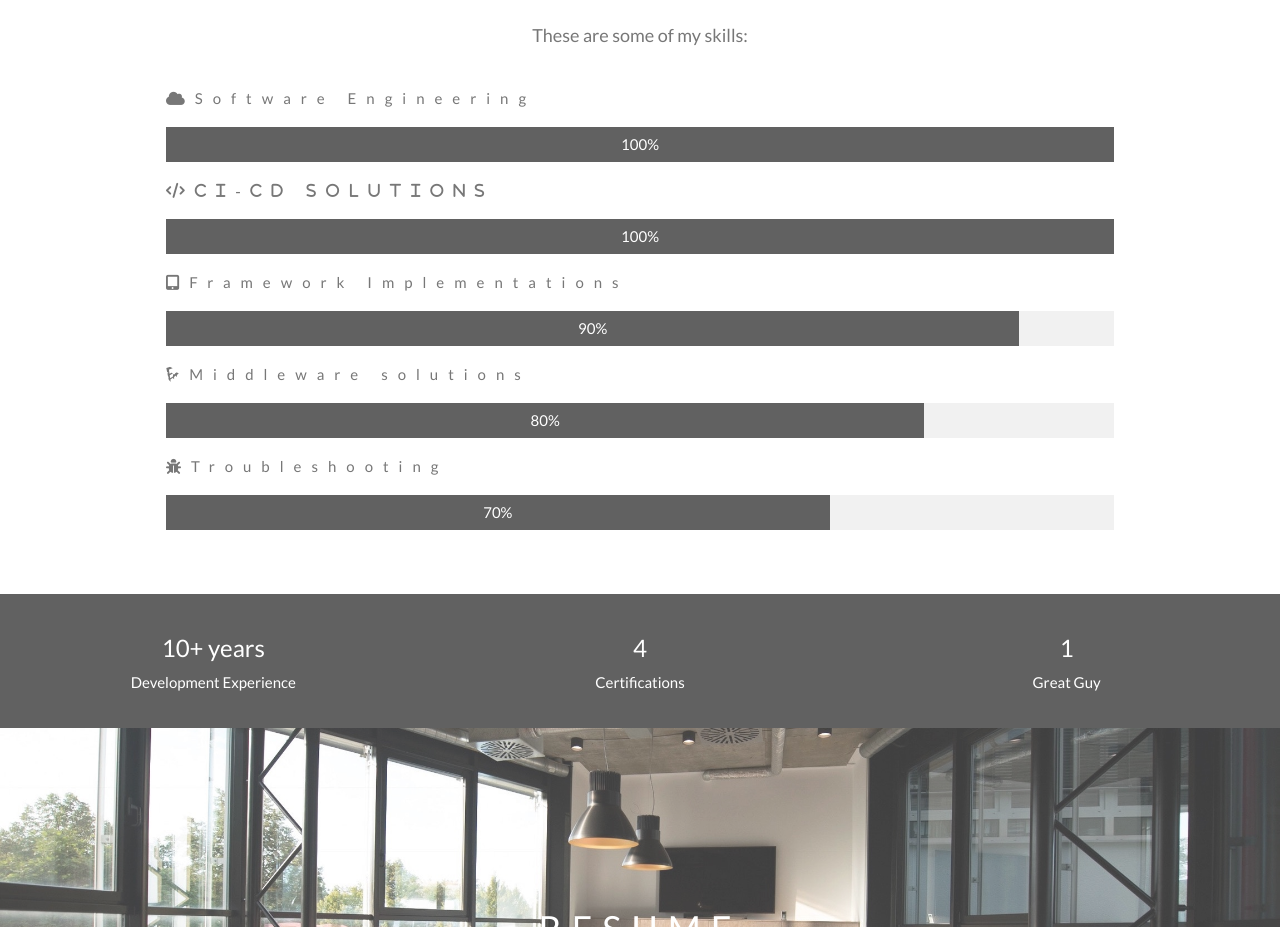
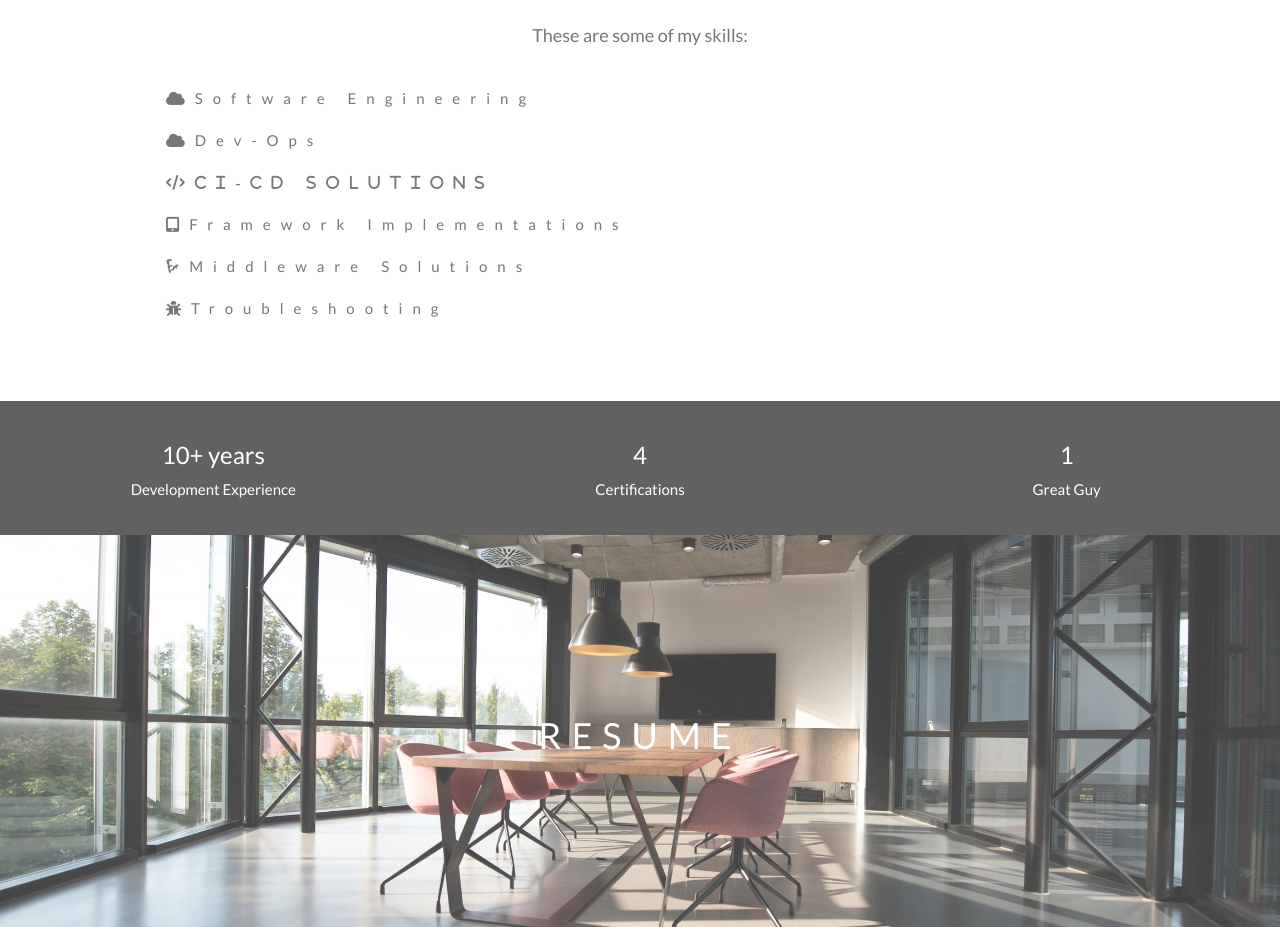
Before and after one commit to hhamaker/hhamaker.github.io, a plain HTML site: page index.html in a window 1280 px wide. Shown: the part 1560-2487 px from the top of the page. Drawn offline with nearby package versions, Linux system fonts and the light colour scheme; some packages are replaced by stand-ins of ours.

Commit message:
Update index.html
Cleaning up progress bars

```diff
--- a/index.html
+++ b/index.html
@@ -105,27 +105,13 @@
 			    </div>
 			</div>
 		  	<p class="w3-large w3-center w3-padding-16">These are some of my skills:</p>
-			<!-- skill section -->
-			<p class="w3-wide"><i class="fa fa-cloud"></i>Software Engineering</p>
-			<div class="w3-light-grey">
-		    	<div class="w3-container w3-padding-small w3-dark-grey w3-center" style="width:100%">100%</div>
-		    </div>
+					<!-- skill section -->
+					<p class="w3-wide"><i class="fa fa-cloud"></i>Software Engineering</p>
+					<p class="w3-wide"><i class="fa fa-cloud"></i>Dev-Ops</p>
 		  	<p class="w3-wide"><i class="fa fa-code">CI-CD Solutions</i></p>
-		  	<div class="w3-light-grey">
-		    	<div class="w3-container w3-padding-small w3-dark-grey w3-center" style="width:100%">100%</div>
-		  	</div>
 		  	<p class="w3-wide"><i class="fa fa-tablet"></i>Framework Implementations</p>
-		  	<div class="w3-light-grey">
-		    	<div class="w3-container w3-padding-small w3-dark-grey w3-center" style="width:90%">90%</div>
-		    </div>
-		  	<p class="w3-wide"><i class="fa fa-linode"></i>Middleware solutions</p>
-		  	<div class="w3-light-grey">
-		    	<div class="w3-container w3-padding-small w3-dark-grey w3-center" style="width:80%">80%</div>
-		    </div>
+		  	<p class="w3-wide"><i class="fa fa-linode"></i>Middleware Solutions</p>
 		  	<p class="w3-wide"><i class="fa fa-bug"></i>Troubleshooting</p>
-		  	<div class="w3-light-grey">
-		    	<div class="w3-container w3-padding-small w3-dark-grey w3-center" style="width:70%">70%</div>
-		  	</div>
 		</div>
 
 		<div class="w3-row w3-center w3-dark-grey w3-padding-16">
```
